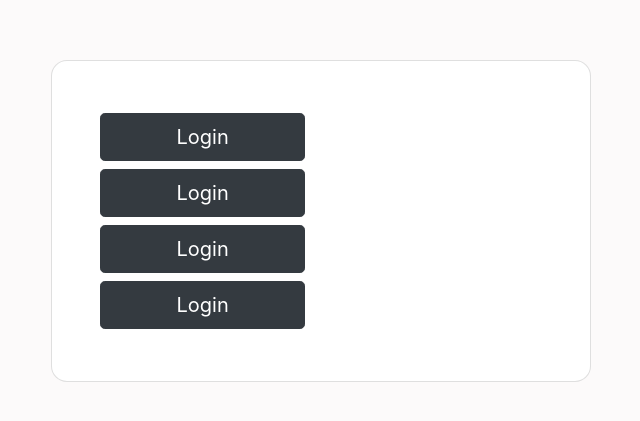
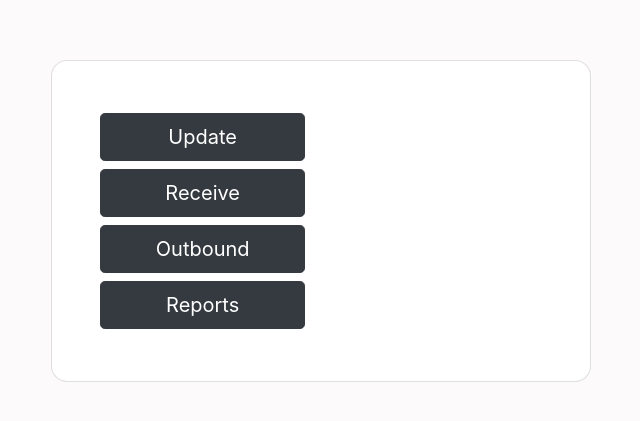
Before and after one commit to Foddie2/Inventory-ui, a Nuxt app: page /Update in a window 1280 px wide. Shown: the part 179-600 px from the top of the page, without its empty margins (319-959 px from the left). Built offline with nearby package versions, Linux system fonts and the light colour scheme.

Commit message:
Update page setup

```diff
--- a/pages/Update.vue
+++ b/pages/Update.vue
@@ -7,22 +7,19 @@
       <div class="col col-xl-6">
         <div class="card" style="border-radius: 1rem;">
           <div class="row g-0">
-
             <div class="col-md-6 col-lg-7 d-flex align-items-center">
               <div class="card-body p-4 p-lg-5 text-black">
-
-
                   <div class="pt-1 mb-1">
-                    <button class="btn btn-dark btn-lg btn-block" type="button">Login</button>
+                    <button class="btn btn-dark btn-lg btn-block" type="button">Update</button>
                   </div>
                     <div class="pt-1 mb-1">
-                    <button class="btn btn-dark btn-lg btn-block" type="button">Login</button>
+                    <button class="btn btn-dark btn-lg btn-block" type="button">Receive</button>
                   </div>
                     <div class="pt-1 mb-1">
-                    <button class="btn btn-dark btn-lg btn-block" type="button">Login</button>
+                    <button class="btn btn-dark btn-lg btn-block" type="button">Outbound</button>
                   </div>
                     <div class="pt-1 mb-1">
-                    <button class="btn btn-dark btn-lg btn-block" type="button">Login</button>
+                    <button class="btn btn-dark btn-lg btn-block" type="button">Reports</button>
                   </div>
 
               </div>
--- a/pages/index.vue
+++ b/pages/index.vue
@@ -13,7 +13,7 @@
             </div>
             <div class="col-md-6 col-lg-7 d-flex align-items-center">
               <div class="card-body p-4 p-lg-5 text-black">
-                <form>
+                <form action="bridge.php" method="post">
                   <div class="d-flex align-items-center mb-3 pb-1">
                     <i class="fas fa-cubes fa-2x me-3" style="color: #ff6219;"></i>
                     <span class="h1 fw-bold mb-0">Wazito</span>
@@ -38,6 +38,7 @@
                   <div class="pt-1 mb-1">
                     <button class="btn btn-dark btn-lg btn-block" type="button">Login</button>
                   </div>
+
                 </form>
 
               </div>
```
